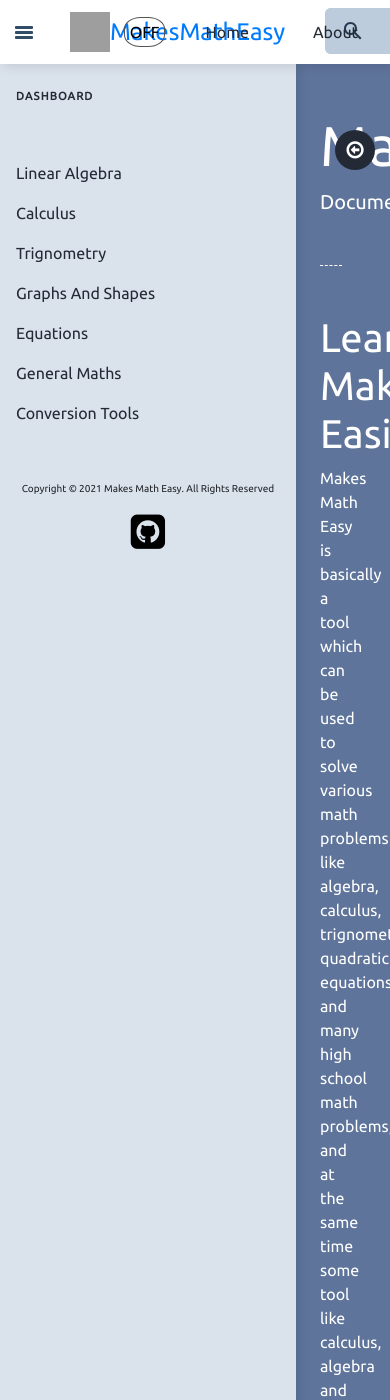
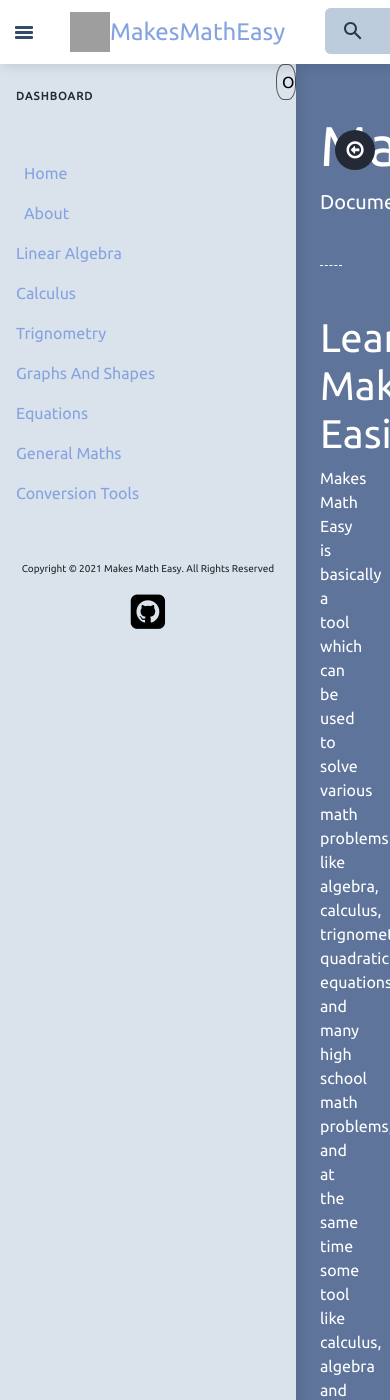
Before and after one commit to makesmatheasy/makesmatheasy-documentation, a Jekyll site: the page built from index.markdown, in a window 390 px wide and 1400 px high. Built offline with Jekyll 4.4.1, drawn with Linux system fonts in a browser that asks for light colours; nearby versions of some CDN libraries; grey boxes are pictures that could not be loaded.

Commit message:
Issue 53 (#54)
* hyperlink style change

* overlapping elements fixed

* overlapping elements fixed

```diff
--- a/_includes/navbar.html
+++ b/_includes/navbar.html
@@ -1,6 +1,6 @@
 <!-- -  NavBar - -->
 
-<nav class="flex-row bg-white">
+<nav class="flex-row bg-white" id="navbar" >
     <div class="burger-menu flex-center">
         <div class="menu-btn flex-center">
             <div class="burger">
@@ -41,7 +41,7 @@
             </svg>
         </button>
     </form>
-    <ul class="nav flex-row">
+    <ul class="nav flex-row" id="nav-bar">
         <li class="nav-item mx-2 mt-2">
             <div class="mode">
               <span class="change">OFF</span>
--- a/_includes/sidebar.html
+++ b/_includes/sidebar.html
@@ -1,12 +1,21 @@
 <!-- sidebar -->
+
 <div class="vertical-nav active" id="sidebar">
 
-
+  <div class="mode" margin="20px">
+    <span class="change" id="side-bar">OFF</span>
+  </div>
   <p class="text-gray font-weight-bold text-uppercase small pb-4 py-4 px-3 mb-4">
     Dashboard
   </p>
 
-  <ul class="nav flex-column mb-2 active">
+  <ul class="nav flex-column mb-2 active" >
+    <li class="nav-item">
+      <a href="{{site.baseurl}}/home" class="nav-link px-4" id="side-bar"> home </a>
+    </li>
+    <li class="nav-item">
+      <a href="{{site.baseurl}}/about" class="nav-link px-4" id="side-bar"> About </a>
+    </li>
     <li class="nav-item">
       <a href="{{site.baseurl}}/linear_algebra" class="nav-link">
         Linear Algebra
@@ -34,7 +43,7 @@
     </li>
   </ul>
 
-  <div class="my-5 d-flex flex-column justify-content-center sidebar__footer">
+  <div class="my-5 d-flex flex-column justify-content-center sidebar__footer" id="footer-sb">
     <p>Copyright © 2021 Makes Math Easy. All Rights Reserved</p>
     <a href="https://github.com/sairish2001/Makes-Math-Easy-Documentation">
       <i class="fa fa-github-square" aria-hidden="true"></i>
--- a/public/css/style.css
+++ b/public/css/style.css
@@ -8,6 +8,23 @@ body {
 	overflow-x: hidden;
 	font-family: 'Ubuntu', sans-serif;
 }
+
+
+a:link {
+	color:#85a3e0;
+	background-color: transparent;
+	text-decoration: none;
+  }
+  a:hover {
+	color:#d6e0f5;
+	background-color: transparent;
+	text-decoration: underline;
+  }
+  a:visited {
+	color: #000099;
+	background-color: transparent;
+	text-decoration: none;
+  }
 .vertical-nav {
 	position: fixed;
 	min-width: 18.5rem;
@@ -80,6 +97,10 @@ body::-webkit-scrollbar-thumb:hover
 	text-transform: capitalize;
 	color: #232a36;
 }
+.nav flex-column mb-2 active{
+	display: none;
+}
+
 .nav-link:hover {
 	background: #232a36;
 	color: white;
@@ -88,7 +109,7 @@ body::-webkit-scrollbar-thumb:hover
 .text-primary {
 	color: #7579e7 !important;
 }
-@media (max-width: 768px) {
+@media (max-width: 1008px) {
 	#sidebar {
 		margin-left: -17rem;
 	}
@@ -104,8 +125,19 @@ body::-webkit-scrollbar-thumb:hover
 		margin-left: 17rem;
 		width: calc(100% - 17rem);
 	}
+	#nav-bar{
+		display: none;
+	}
+	#side-bar{
+		display: block;
+	}
+
 }
-
+@media (min-width: 1008px){
+	#side-bar{
+		display: none;
+	}
+}
 #sidebarCollapse {
 	position: fixed;
 	top: 0;
```
